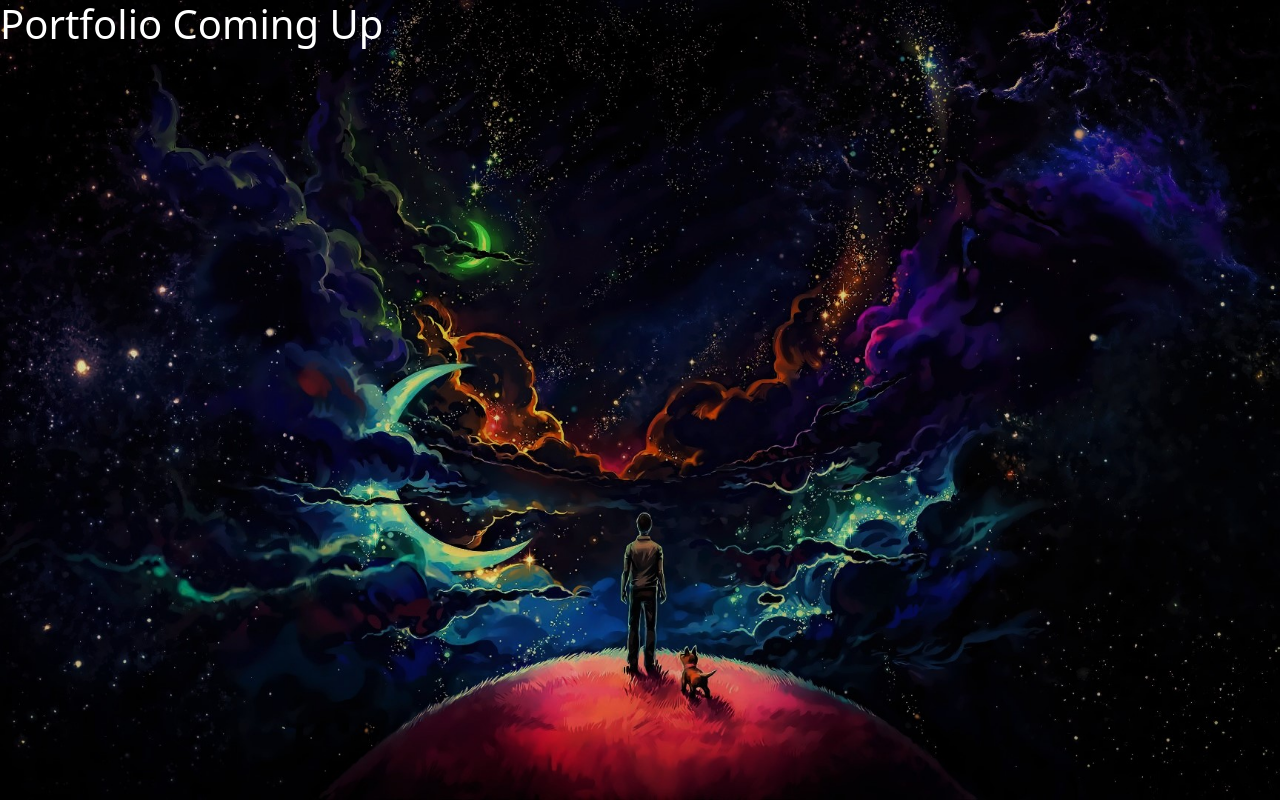
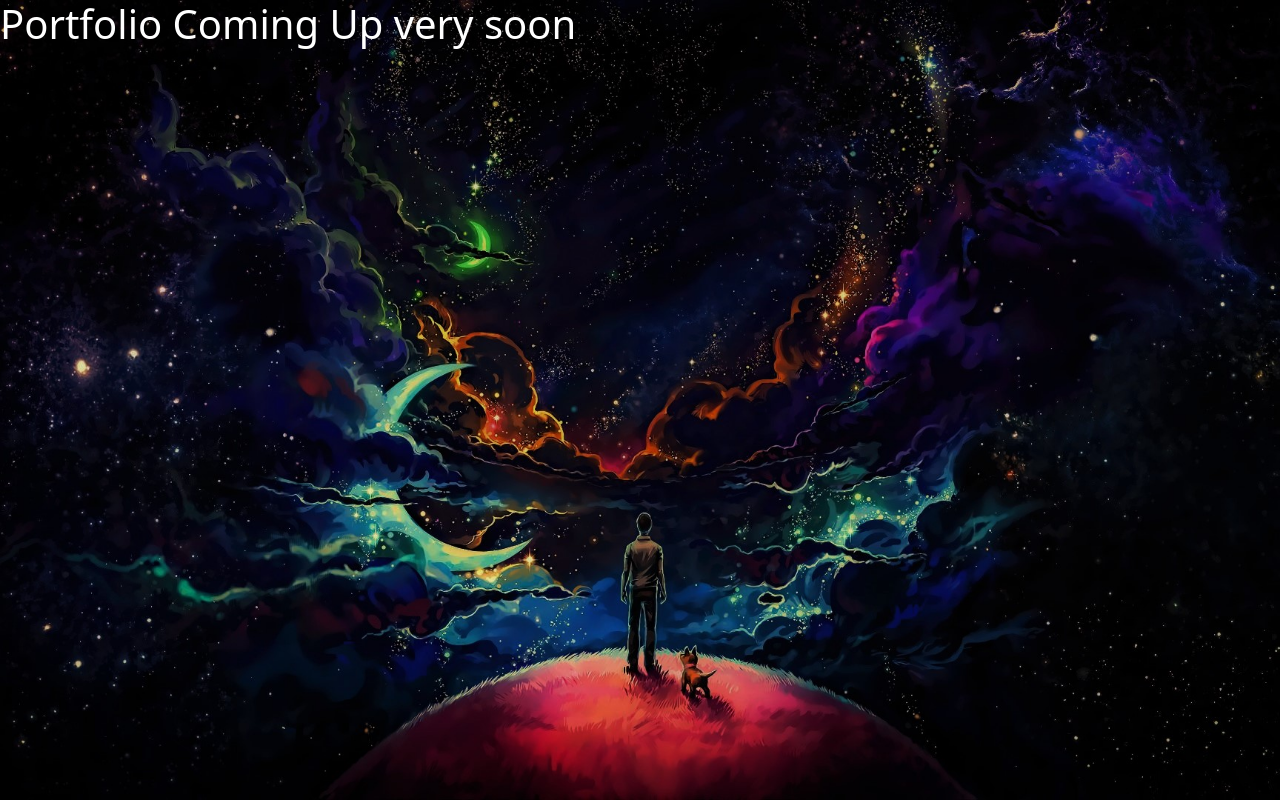
Before and after one commit to DhaneshVasaikar/Portfolio, a plain HTML site: page index.html in a window 1280 px wide. Drawn offline with nearby package versions, Linux system fonts and the light colour scheme.

Commit message:
Very soon

```diff
--- a/index.html
+++ b/index.html
@@ -16,7 +16,7 @@
 </head>
 
 <body>
-    <h1>Portfolio Coming Up</h1>
+    <h1>Portfolio Coming Up very soon</h1>
 
     <script src="https://cdn.jsdelivr.net/npm/bootstrap@5.0.2/dist/js/bootstrap.bundle.min.js"
         integrity="sha384-MrcW6ZMFYlzcLA8Nl+NtUVF0sA7MsXsP1UyJoMp4YLEuNSfAP+JcXn/tWtIaxVXM" crossorigin="anonymous">
```
